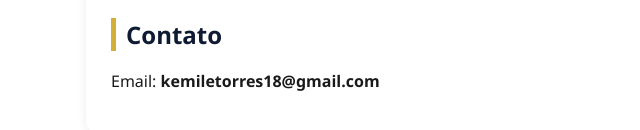
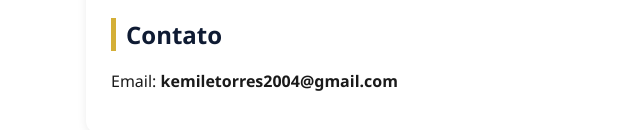
Before and after one commit to kemiletorres18/kemilecarvalho.github.io, a plain HTML site: page index.html in a window 1280 px wide. Shown: the part 1856-1986 px from the top of the page, 79-719 px from the left. Drawn offline with Linux system fonts and the light colour scheme.

```diff
--- a/index.html
+++ b/index.html
@@ -131,7 +131,7 @@
 
 <section>
     <h2>Contato</h2>
-    <p>Email: <strong>kemiletorres18@gmail.com</strong></p>
+    <p>Email: <strong>kemiletorres2004@gmail.com</strong></p>
 </section>
 
 </body>
```
